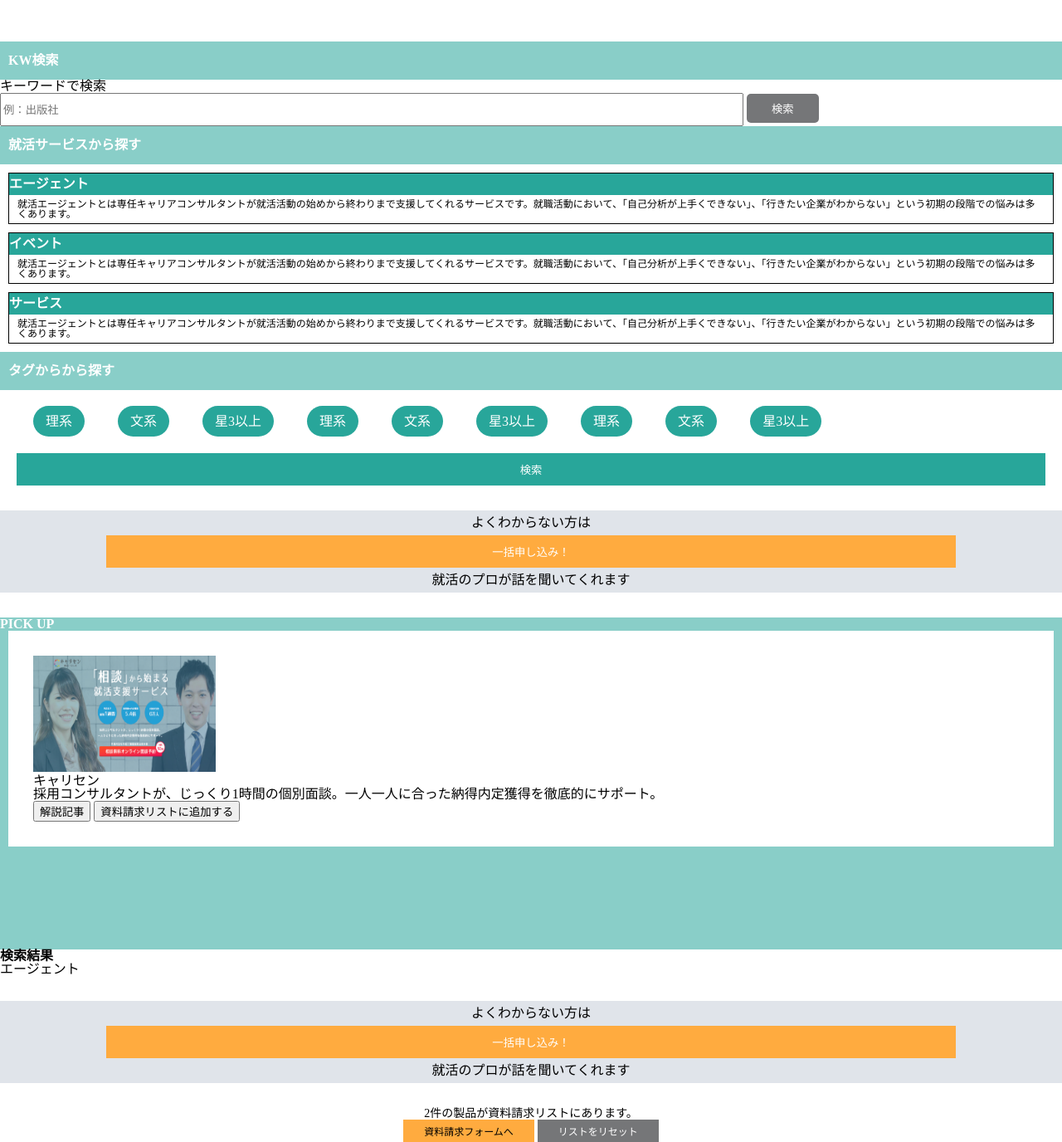
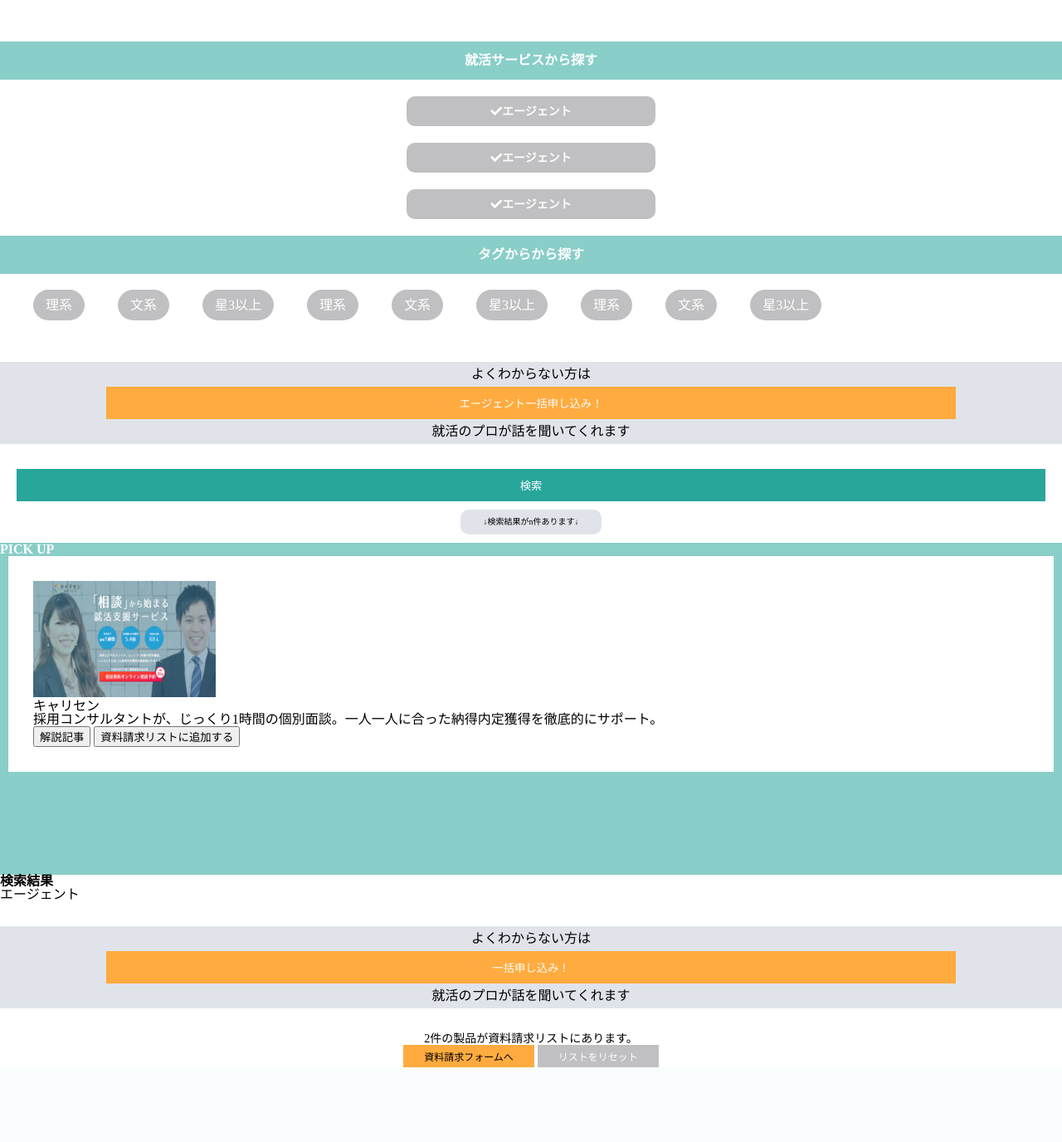
Before and after one commit to daiki-sato/teamE, a PHP site: page /php/top.php in a window 1280 px wide. Shown: the part 182-1558 px from the top of the page at 83% size. After the commit the page ends 1468 px from the top, so only its background shows below. Run offline with PHP 8.4, Linux system fonts and the light colour scheme.

Commit message:
top_sp_search/daiki の見た目はほぼ完成した。クリックして色を変えるのはまだ実装できていない

```diff
--- a/docker-compose.yml
+++ b/docker-compose.yml
@@ -4,7 +4,7 @@ services:
     container_name: ngnix
     image: nginx:latest
     ports:
-      - "8080:80"
+      - "80:80"
     depends_on:
       - app
     volumes:
--- a/myproject/gulpfile.js
+++ b/myproject/gulpfile.js
@@ -10,7 +10,7 @@ gulp.task("default", function() {
     gulp
       .src("../src/css/style.scss")
       // Sassのコンパイルを実行
-      .pipe(sass())
+      .pipe(sass({outputStyle: 'expanded'}))
       // cssフォルダー以下に保存
       .pipe(gulp.dest("../src/css"))
   );
--- a/src/css/_top.scss
+++ b/src/css/_top.scss
@@ -1,47 +1,39 @@
  /* トップページのcss */
 /* // ここにheader.sass fotter.sassなどを挿入する */
+button{
+  cursor: pointer;
+}
+.search-area{
+  text-align: center;
+}
 
 
+.category-search{
 
 
-.keyword-search{
-
-  .keyword-search-form__input{
-    width: 70%;
-    height: 40px;
+  .category-search__menu{
+    text-align: center;
   }
-  .keyword-search-form__button{
-    background-color: $color-gray;
-    color: $color-white;
-    border: none;
-    padding: 8px 30px;
-    border-radius: 5px;
-
-  }
-}
-
-.category-search{
-  .category-search__menu{
-
+  .category-search__list{
+    // margin: 10px;
+    // border:  1px solid black;
+    margin: 20px 0;
 
   }
 
-  .category-search__list{
-    margin: 10px;
-    border:  1px solid black;
+  .category-search__button{
 
+    background-color: $color-gray;
+    border: none ;
+
+    color: $color-white;
+    width: 300px;
+    padding: 10px 50px;
+    border-radius: 10px;
+    font-size: 14px;
+    font-weight: bold;
   }
 
-  .category-search__title-box{
-    background-color: $color-green;
-    padding:5px 0;
-
-
-  }
-  .category-search__title{
-    color: $color-white;
-
-  }
   .category-search__text{
     font-size: 12px;
     padding: 5px 10px;
@@ -80,7 +72,7 @@
 
 .search-box{
 
-  background-color: $color-green;
+  background-color: $color-gray;
   margin: 0 20px;
   text-align: center;
 
@@ -124,7 +116,19 @@
 }
 
 
+.number-of-searches-box{
+  background-color: #E0E4EA;
+  margin: 10px auto;
+  width: 150px;
+  padding: 10px;
+  border-radius: 10px;
 
+
+  .number-of-searches__text{
+    font-size: 10px;
+    text-align: center;
+  }
+}
 
 
 
--- a/src/css/style.css
+++ b/src/css/style.css
@@ -2,94 +2,120 @@
 .search-area {
   color: #ffffff;
   background-color: #89CEC8;
-  padding: 15px 10px; }
+  padding: 15px 10px;
+}
 
 .search-area {
   color: #ffffff;
   background-color: #89CEC8;
-  padding: 15px 10px; }
+  padding: 15px 10px;
+}
 
 .header {
   background-color: #28A69A;
   color: #ffffff;
   margin-bottom: 50px;
-  text-align: center; }
+  text-align: center;
+}
+
 .header .header-nav {
-    height: 130px; }
+  height: 130px;
+}
+
 .header .header-nav__img {
   height: 62px;
   padding: 10px 0 10px 0;
-      cursor: pointer; }
+  cursor: pointer;
+}
+
 .header .header-nav .header-nav__menu__list {
   list-style: none;
   display: inline-block;
-      padding: 10px 15px 15px; }
+  padding: 10px 15px 15px;
+}
+
 .header .header-nav .header-nav__menu__list a {
   color: #ffffff;
   height: auto;
   font-size: 15px;
   padding: 10px 8px 15px;
-      line-height: 1.5; }
+  line-height: 1.5;
+}
+
 .header .header-info {
   background: #89CEC8;
-    height: 52px; }
+  height: 52px;
+}
+
 .header .header-info__text {
   display: block;
   padding: 10px;
   font-weight: bold;
   height: 30px;
-      line-height: 30px; }
+  line-height: 30px;
+}
 
 /* トップページのcss */
 /* // ここにheader.sass fotter.sassなどを挿入する */
-.keyword-search .keyword-search-form__input {
-  width: 70%;
-  height: 40px; }
+button {
+  cursor: pointer;
+}
 
-.keyword-search .keyword-search-form__button {
-  background-color: #757678;
-  color: #ffffff;
-  border: none;
-  padding: 8px 30px;
-  border-radius: 5px; }
+.search-area {
+  text-align: center;
+}
+
+.category-search .category-search__menu {
+  text-align: center;
+}
 
 .category-search .category-search__list {
-  margin: 10px;
-  border: 1px solid black; }
+  margin: 20px 0;
+}
 
-.category-search .category-search__title-box {
-  background-color: #28A69A;
-  padding: 5px 0; }
-
-.category-search .category-search__title {
-  color: #ffffff; }
+.category-search .category-search__button {
+  background-color: #c0c0c2;
+  border: none;
+  color: #ffffff;
+  width: 300px;
+  padding: 10px 50px;
+  border-radius: 10px;
+  font-size: 14px;
+  font-weight: bold;
+}
 
 .category-search .category-search__text {
   font-size: 12px;
-  padding: 5px 10px; }
+  padding: 5px 10px;
+}
 
 .tag-search .tag-search__menu {
   margin: 0 20px;
   display: flex;
   flex-wrap: wrap;
   box-sizing: border-box;
-  overflow: hidden; }
+  overflow: hidden;
+}
 
 .tag-search .tag-search__list {
   margin: 30px 20px;
   list-style: none;
-  display: block; }
+  display: block;
+}
 
 .tag-search .tag-search__list a {
   color: #ffffff;
-  background-color: #28A69A;
+  background-color: #c0c0c2;
   padding: 10px 15px;
-  border-radius: 50px; }
+  border-radius: 50px;
+}
 
 .search-box {
-  background-color: #28A69A;
+  background-color: #c0c0c2;
   margin: 0 20px;
-  text-align: center; }
+  text-align: center;
+}
+
 .search-box .search-box__button {
   display: block;
   width: 100%;
@@ -97,14 +123,19 @@
   border: none;
   background-color: #28A69A;
   color: #ffffff;
-    padding: 10px 30px; }
+  padding: 10px 30px;
+}
 
 .application-area {
   margin: 30px 0;
   background-color: #E0E4EA;
-  text-align: center; }
+  text-align: center;
+}
+
 .application-area .application-area__text {
-    line-height: 30px; }
+  line-height: 30px;
+}
+
 .application-area .application-area__button {
   display: block;
   width: 80%;
@@ -113,54 +144,91 @@
   padding: 10px 30px;
   margin: 0 auto;
   color: #ffffff;
-    background-color: #FFAB3F; }
+  background-color: #FFAB3F;
+}
+
 .application-area .application-area__description {
-    line-height: 30px; }
+  line-height: 30px;
+}
+
+.number-of-searches-box {
+  background-color: #E0E4EA;
+  margin: 10px auto;
+  width: 150px;
+  padding: 10px;
+  border-radius: 10px;
+}
+
+.number-of-searches-box .number-of-searches__text {
+  font-size: 10px;
+  text-align: center;
+}
 
 .pick-up {
   height: 400px;
-  background-color: #89CEC8; }
+  background-color: #89CEC8;
+}
+
 .pick-up .pick-up-list {
   background-color: #ffffff;
   padding: 30px;
-    margin: 0 10px; }
+  margin: 0 10px;
+}
+
 .pick-up .pick-up-list__1 {
-    display: flex; }
+  display: flex;
+}
+
 .pick-up .pick-up__title {
-    color: white; }
+  color: white;
+}
+
 .pick-up .pick-up-list__img {
   width: 220px;
   height: 140px;
-    margin: 0 auto; }
+  margin: 0 auto;
+}
+
 .pick-up .pick-up-list__button button {
   background-color: #89CEC8;
   color: #ffffff;
   padding: 20px;
   border: none;
-    width: 200px; }
+  width: 200px;
+}
 
 .footer {
-  text-align: center; }
+  text-align: center;
+}
+
 .footer .footer__text {
-    font-size: 14px; }
+  font-size: 14px;
+}
+
 .footer .footer__form-button {
   cursor: pointer;
   border: none;
   background-color: #FFAB3F;
   padding: 5px 25px;
-    font-size: 12px; }
+  font-size: 12px;
+}
+
 .footer .footer__reset-button {
   cursor: pointer;
   border: none;
-    background-color: #757678;
+  background-color: #c0c0c2;
   color: #ffffff;
   padding: 5px 25px;
-    font-size: 12px; }
+  font-size: 12px;
+}
 
 .entry-page {
   border: 1px  solid gray;
   margin-top: 10px;
   height: 100vh;
-  padding: 10px 3px; }
+  padding: 10px 3px;
+}
+
 .entry-page .entry-page__text {
-    margin: 20px 0; }
+  margin: 20px 0;
+}
--- a/src/css/top.scss
+++ b/src/css/top.scss
@@ -2,27 +2,3 @@
 /* // ここにheader.sass fotter.sassなどを挿入する */
 @import './common';
 @import './header';
-
-
-
-.keyword-search{
-
-  .keyword-search-form__input{
-    width: 70%;
-    height: 40px;
-  }
-  .keyword-search-form__button{
-    background-color: #757678;
-    color: $color-white;
-    border: none;
-    padding: 8px 30px;
-    border-radius: 5px;
-
-  }
-}
-
-
-
-  .tag-search__menu__list{
-    @include btn-tag;
-  }
--- a/src/php/top.php
+++ b/src/php/top.php
@@ -8,6 +8,8 @@
   <title>Document</title>
   <link rel="stylesheet" href="../css/reset.css">
   <link rel="stylesheet" href="../css/style.css">
+
+  <link href="https://use.fontawesome.com/releases/v5.15.1/css/all.css" rel="stylesheet">
 </head>
 <body>
   <?php
@@ -15,54 +17,31 @@
   ?>
 
 
-<section class="keyword-search">
-  <div class="search-area">
-    <h2 class="search-area__title">KW検索</h2>
-  </div>
-
-  <p class="keyword-search__text">キーワードで検索</p>
-  <form class="keyword-search-form" action="">
-    <input class="keyword-search-form__input" type="search" placeholder="例：出版社">
-    <button class="keyword-search-form__button" type="submit">検索</button>
-  </form>
-
-</section>
-
 <section class="category-search">
   <div class="search-area">
     <h2 class="search-area__title">就活サービスから探す</h2>
   </div>
 
 
-  <div class="category-search__-menu">
+  <div class="category-search__menu">
+
     <div class="category-search__list">
-      <div class="category-search__title-box">
-        <h3 class="category-search__title">エージェント</h3>
-      </div>
-      <p class="category-search__text">
-        就活エージェントとは専任キャリアコンサルタントが就活活動の始めから終わりまで支援してくれるサービスです。就職活動において、「自己分析が上手くできない」、「行きたい企業がわからない」という初期の段階での悩みは多くあります。
-      </p>
+      <button class="category-search__button">
+        <i class="fas fa-check">エージェント</i>
+      </button>
     </div>
 
     <div class="category-search__list">
-      <div class="category-search__title-box">
-        <h3 class="category-search__title">イベント</h3>
-      </div>
-      <p class="category-search__text">
-        就活エージェントとは専任キャリアコンサルタントが就活活動の始めから終わりまで支援してくれるサービスです。就職活動において、「自己分析が上手くできない」、「行きたい企業がわからない」という初期の段階での悩みは多くあります。
-      </p>
+      <button class="category-search__button">
+        <i class="fas fa-check">エージェント</i>
+      </button>
     </div>
 
     <div class="category-search__list">
-      <div class="category-search__title-box">
-        <h3 class="category-search__title">サービス</h3>
-      </div>
-      <p class="category-search__text">
-        就活エージェントとは専任キャリアコンサルタントが就活活動の始めから終わりまで支援してくれるサービスです。就職活動において、「自己分析が上手くできない」、「行きたい企業がわからない」という初期の段階での悩みは多くあります。
-      </p>
+      <button class="category-search__button">
+        <i class="fas fa-check">エージェント</i>
+      </button>
     </div>
-
-
 
   </div>
 
@@ -74,27 +53,33 @@
   </div>
 
   <ul class="tag-search__menu">
-    <li class="tag-search__list"><a href="">理系</a></li>
-    <li class="tag-search__list"><a href="">文系</a></li>
-    <li class="tag-search__list"><a href="">星3以上</a></li>
-    <li class="tag-search__list"><a href="">理系</a></li>
-    <li class="tag-search__list"><a href="">文系</a></li>
-    <li class="tag-search__list"><a href="">星3以上</a></li>
-    <li class="tag-search__list"><a href="">理系</a></li>
-    <li class="tag-search__list"><a href="">文系</a></li>
-    <li class="tag-search__list"><a href="">星3以上</a></li>
+    <li class="tag-search__list"  ><a href="" onclick="buttonClick()">理系</a></li>
+    <li class="tag-search__list"  onclick="buttonClick()"><a href="">文系</a></li>
+    <li class="tag-search__list"  onclick="buttonClick()"><a href="">星3以上</a></li>
+    <li class="tag-search__list"  onclick="buttonClick()"><a href="">理系</a></li>
+    <li class="tag-search__list"  onclick="buttonClick()"><a href="">文系</a></li>
+    <li class="tag-search__list"  onclick="buttonClick()"><a href="">星3以上</a></li>
+    <li class="tag-search__list"  onclick="buttonClick()"><a href="">理系</a></li>
+    <li class="tag-search__list"  onclick="buttonClick()"><a href="">文系</a></li>
+    <li class="tag-search__list"  onclick="buttonClick()"><a href="">星3以上</a></li>
   </ul>
 </section>
+
+
+<div class="application-area">
+  <p class="application-area__text">よくわからない方は</p>
+  <button class="application-area__button">エージェント一括申し込み！</button>
+  <span class="application-area__description">就活のプロが話を聞いてくれます</span>
+</div>
 
 <div class="search-box">
   <button class="search-box__button">検索</button>
 </div>
 
-<div class="application-area">
-  <p class="application-area__text">よくわからない方は</p>
-  <button class="application-area__button">一括申し込み！</button>
-  <span class="application-area__description">就活のプロが話を聞いてくれます</span>
+<div class="number-of-searches-box">
+  <p class="number-of-searches__text">↓検索結果がn件あります↓</p>
 </div>
+
 
 
 <section class="pick-up">
@@ -151,5 +136,7 @@
 
 
 
+<script src="../js/top.js"></script>
+
 </body>
 </html>
```
Also changed, not shown: src/js/top.js (added, +88 -0 lines). Lines whose indentation alone changed are shown as unchanged.
